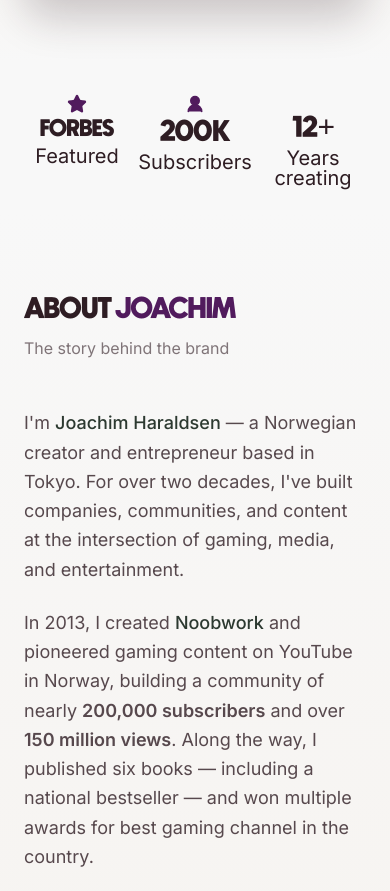
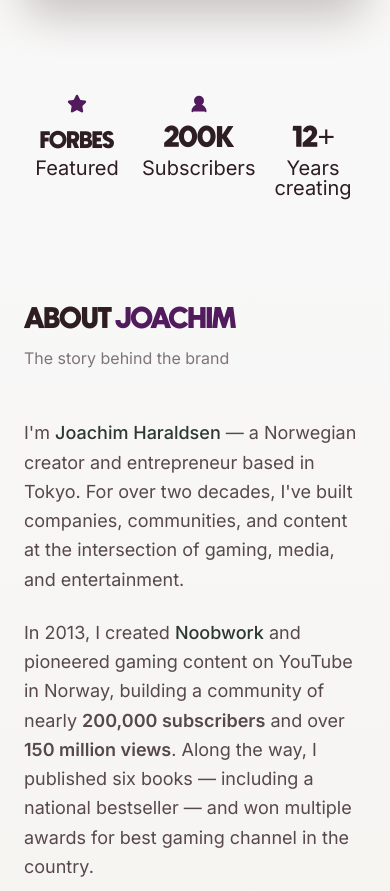
Before and after one commit to nubtwerk/noobwork-site, a Next.js app: page / in a window 390 px wide. Shown: the part 1389-2280 px from the top of the page. Built offline with nearby package versions, Linux system fonts and the light colour scheme.

Commit message:
fix: align homepage proof point labels

```diff
--- a/src/components/sections/Hero.tsx
+++ b/src/components/sections/Hero.tsx
@@ -68,19 +68,20 @@
 
       <div className="bg-surface px-6 pt-8 pb-6">
         <div className="max-w-4xl mx-auto grid grid-cols-3 gap-3 md:gap-4 text-center">
-          <div className="flex flex-col items-center">
-            <Star className="w-5 h-5 text-accent mb-1 fill-current" />
-            <p className="font-[family-name:var(--font-newake)] text-2xl md:text-4xl leading-none uppercase tracking-tight">Forbes</p>
-            <p className="text-xl md:text-2xl leading-none mt-1">Featured</p>
+          <div className="grid justify-items-center grid-rows-[1.25rem_2.5rem_auto] md:grid-rows-[1.25rem_3.25rem_auto]">
+            <Star className="w-5 h-5 text-accent fill-current" />
+            <p className="self-end font-[family-name:var(--font-newake)] text-2xl md:text-4xl leading-none uppercase tracking-tight">Forbes</p>
+            <p className="mt-1 text-xl md:text-2xl leading-none">Featured</p>
           </div>
-          <div className="flex flex-col items-center">
-            <UserRound className="w-5 h-5 text-accent mb-1 fill-current" />
-            <p className="font-[family-name:var(--font-newake)] text-3xl md:text-5xl leading-none uppercase tracking-tight">200K</p>
-            <p className="text-xl md:text-2xl leading-none mt-1">Subscribers</p>
+          <div className="grid justify-items-center grid-rows-[1.25rem_2.5rem_auto] md:grid-rows-[1.25rem_3.25rem_auto]">
+            <UserRound className="w-5 h-5 text-accent fill-current" />
+            <p className="self-end font-[family-name:var(--font-newake)] text-3xl md:text-5xl leading-none uppercase tracking-tight">200K</p>
+            <p className="mt-1 text-xl md:text-2xl leading-none">Subscribers</p>
           </div>
-          <div className="flex flex-col items-center">
-            <p className="font-[family-name:var(--font-newake)] text-3xl md:text-5xl leading-none uppercase tracking-tight mt-5">12+</p>
-            <p className="text-xl md:text-2xl leading-none mt-1">Years creating</p>
+          <div className="grid justify-items-center grid-rows-[1.25rem_2.5rem_auto] md:grid-rows-[1.25rem_3.25rem_auto]">
+            <span aria-hidden="true" className="block h-5 w-5" />
+            <p className="self-end font-[family-name:var(--font-newake)] text-3xl md:text-5xl leading-none uppercase tracking-tight">12+</p>
+            <p className="mt-1 text-xl md:text-2xl leading-none">Years creating</p>
           </div>
         </div>
       </div>
```
